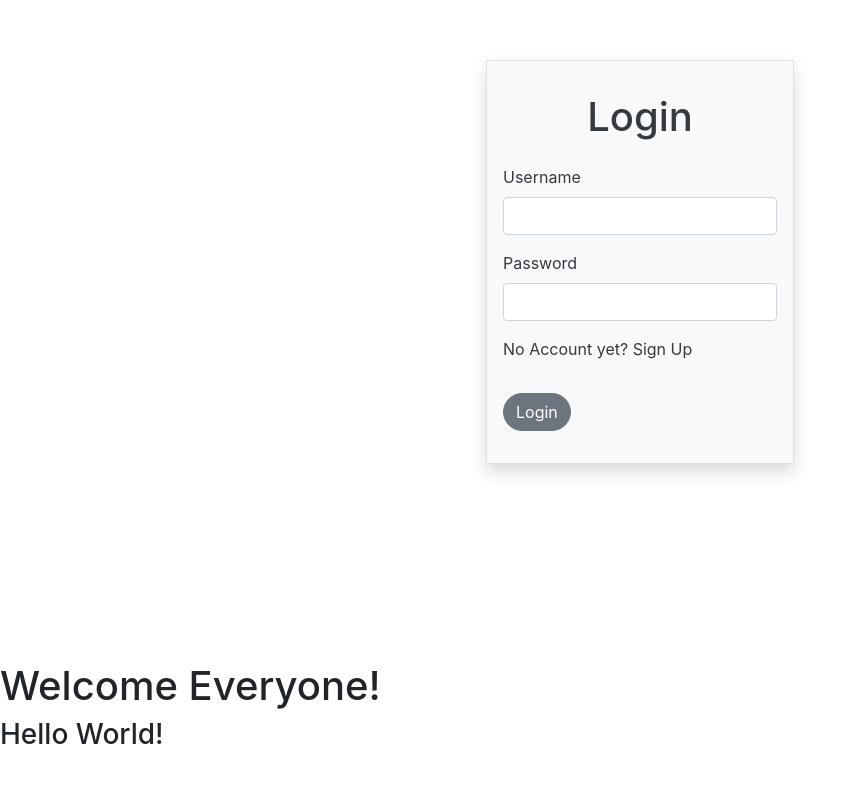
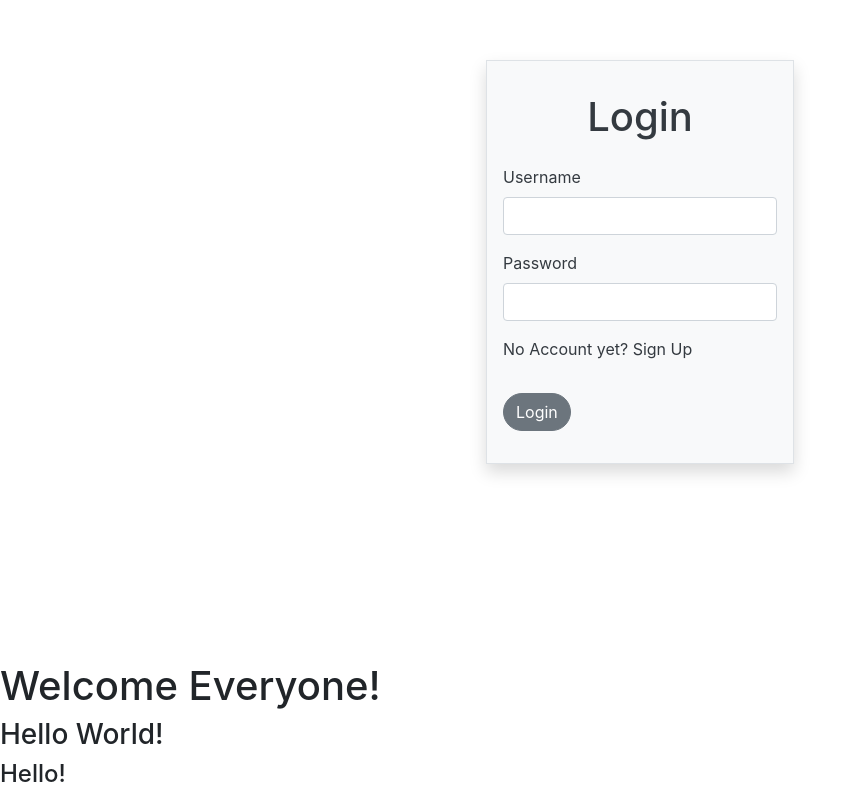
Before and after one commit to CherryMinguito/grading-system, a Nuxt app: page / in a window 1280 px wide. Shown: the part 138-934 px from the top of the page, without its empty margins (0-860 px from the left). Before the commit the page ends 898 px from the top, so only its background shows below. Built offline with nearby package versions, Linux system fonts and the light colour scheme.

Commit message:
Index Update

```diff
--- a/pages/index.vue
+++ b/pages/index.vue
@@ -3,6 +3,7 @@
   <Home/>
   <h1>Welcome Everyone!</h1>
   <h3>Hello World!</h3>
+  <h4>Hello!</h4>
 </div>
 </template>
 
```
